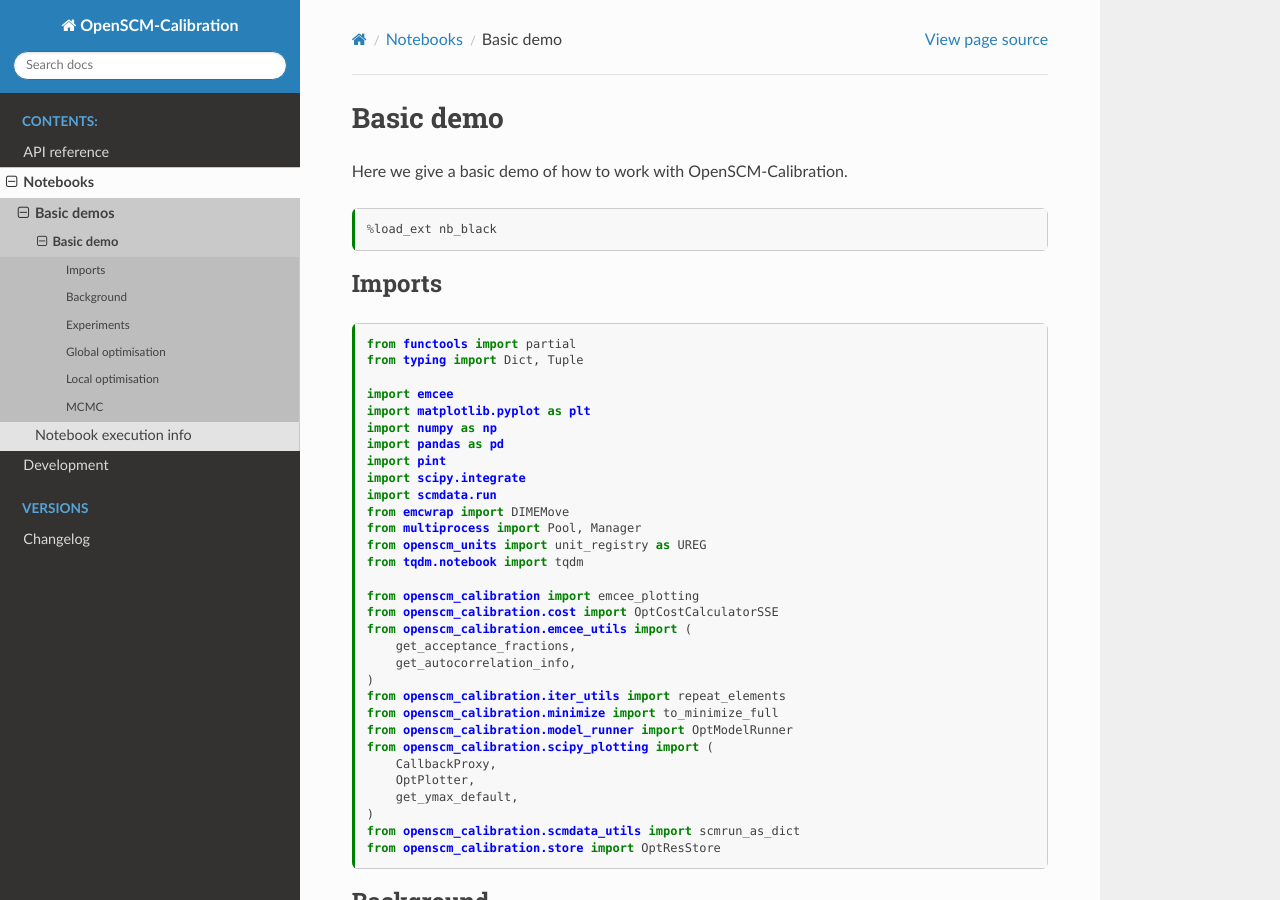
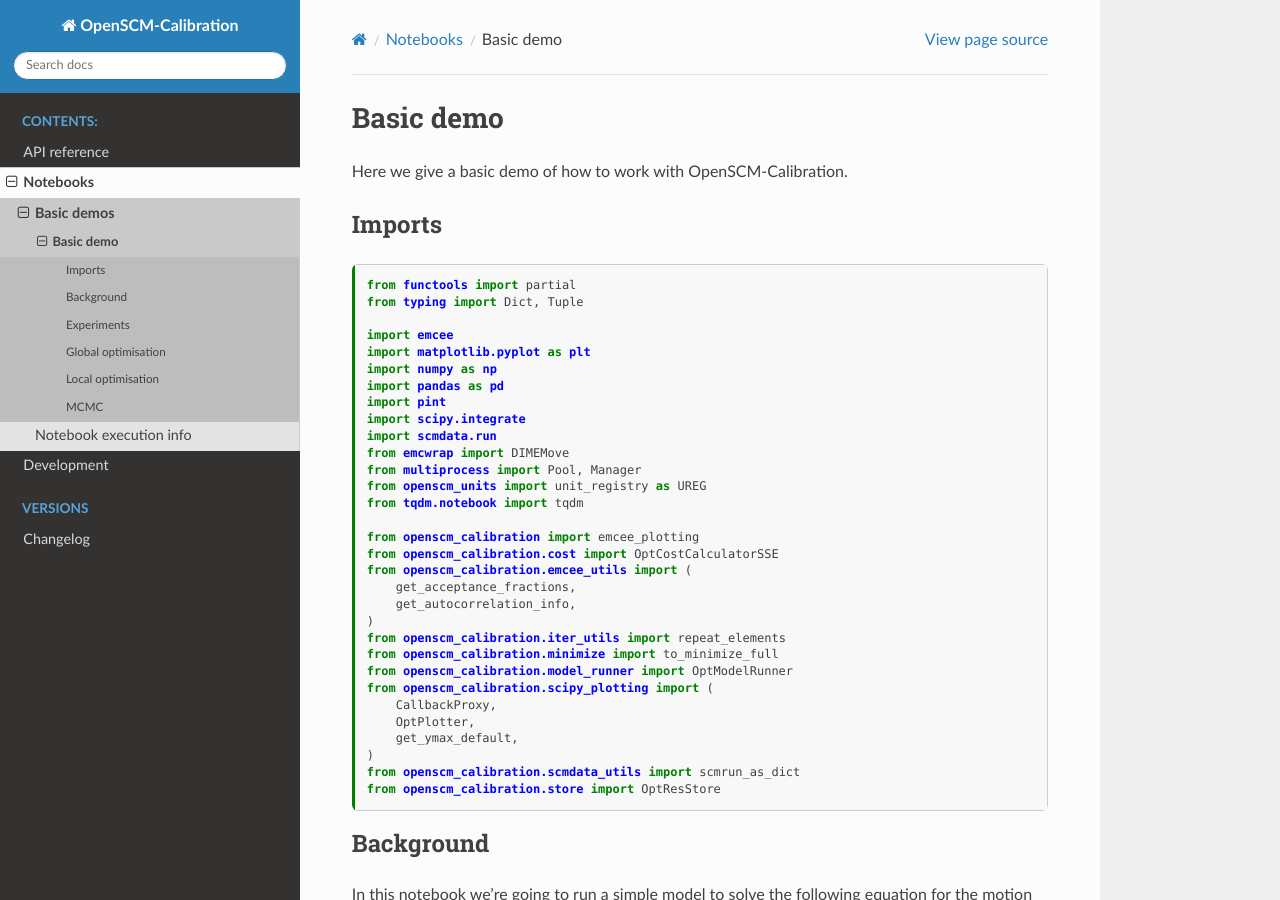
Before and after one commit to openscm/OpenSCM-Calibration, a Sphinx documentation site: the page built from docs/source/notebooks/basic-demo.md, in a window 1280 px wide and 900 px high. Built offline with Sphinx 7.4.7 and the Read the Docs theme 2.0.0, drawn with Linux system fonts in a browser that asks for light colours.

Commit message:
build: update handling of doc formatting checks
We remove the dependency on nb-black in our notebooks, which should make it
possible to release on PyPI as we remove the direct dependency in our
dependencies.

````diff
--- a/docs/source/notebooks/basic-demo.md
+++ b/docs/source/notebooks/basic-demo.md
@@ -14,10 +14,6 @@
 # Basic demo
 
 Here we give a basic demo of how to work with OpenSCM-Calibration.
-
-```{code-cell} ipython3
-%load_ext nb_black
-```
 
 ## Imports
 
--- a/pyproject.toml
+++ b/pyproject.toml
@@ -25,9 +25,6 @@
 emcwrap = { version = "^0.2.4", optional = true }
 multiprocess = { version = "^0.70.14", optional = true }
 tqdm = { version = "^4.65.0", optional = true }
-# While waiting for a new release, see
-# https://github.com/dnanhkhoa/nb_black/issues/38
-nb-black = { git = "https://github.com/dnanhkhoa/nb_black.git", rev = "50c0f1",  optional = true }
 corner = { version = "^2.2.1", optional = true }
 seaborn = { version = "^0.12.2", optional = true }
 h5py = { version = "^3.8.0", optional = true }
@@ -60,6 +57,8 @@
 bandit = "^1.7.5"
 pytest-cov = "^4.0.0"
 commitizen = "^2.42.1"
+blacken-docs = { git = "https://github.com/znicholls/blacken-docs.git", rev = "3e62e39" }
+tokenize-rt = "^5.0.0"
 
 [build-system]
 requires = ["poetry-core"]
````
Also changed, not shown: 3 other files.
